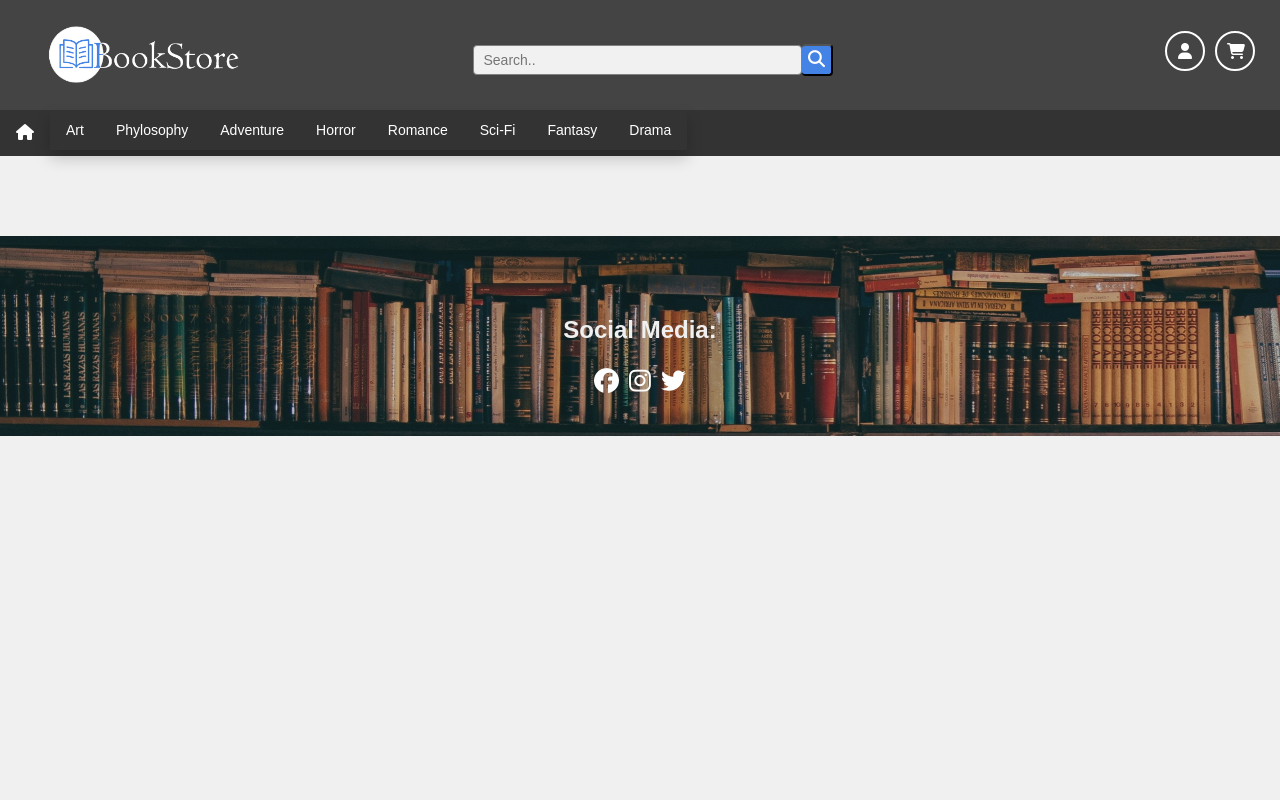
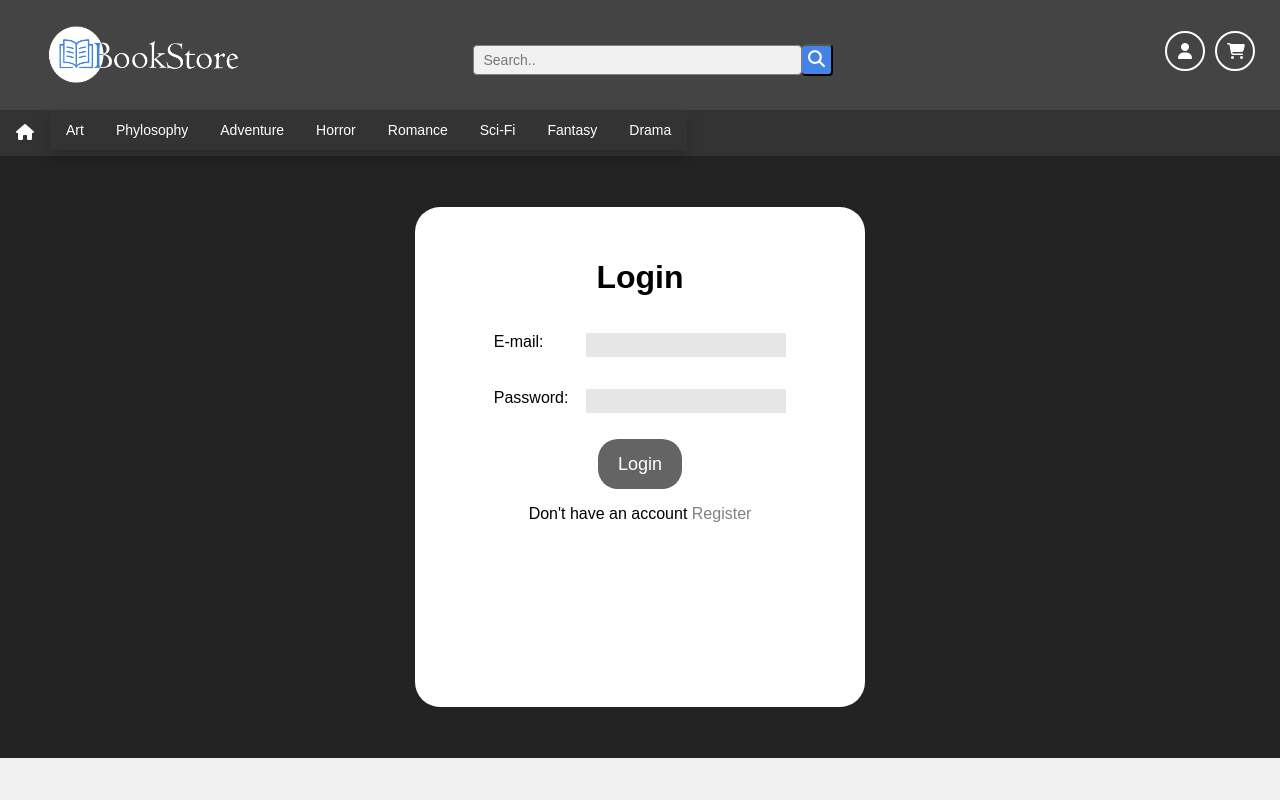
Before and after one commit to Jony33Invent/Online-Store-Fullstack, a React (Create React App) app in the folder parte2React/: page /home/account/login in a window 1280 px wide. Shown: the top 800 px of the page. Built offline with nearby package versions, Linux system fonts and the light colour scheme.

Commit message:
Atualizações de usuário
*É possível criar novas contas
*É possível deslogar da conta
*É possível apagar a conta

```diff
--- a/parte2React/src/App.js
+++ b/parte2React/src/App.js
@@ -5,6 +5,7 @@ import Login from './components/login/Login';
 import Register from './components/login/Register';
 import './App.css';
 import Categories from './components/categories/Categories';
+import ClientSettings from './components/client/ClientSettings';
 import Book from './components/book/Book';
 import {
   BrowserRouter,
@@ -31,8 +32,9 @@ function App() {
             <Route path="/categories/sci-fi" element={<Categories category="Sci-Fi" index={5}/>}></Route>
             <Route path="/categories/fantasy" element={<Categories category="Fantasy" index={6}/>}></Route>
             <Route path="/categories/drama" element={<Categories category="Drama" index={7}/>}></Route>
-            <Route path="/home/login" element={<Login />}></Route>
-            <Route path="/home/register" element={<Register />}></Route>
+            <Route path="/home/account/login" element={<Login />}></Route>
+            <Route path="/home/account/register" element={<Register />}></Route>
+            <Route path="/home/account/settings" element={<ClientSettings />}></Route>
           </Routes>
         <Footer />
       </BrowserRouter>
--- a/parte2React/src/components/Cart.jsx
+++ b/parte2React/src/components/Cart.jsx
@@ -11,14 +11,9 @@ let user = localStorage.getItem("user");
 
 function onMouseEnter(event) {
 	user = localStorage.getItem("user")
-	console.log(user);
 }
 
 function Cart() {
-
-
-	console.log(user);
-
 	cartItens=[];
 	cart=cartData;
 	cart.itens.forEach(i=>{cartItens.push(<CartItem item={books[i]}/>)});
@@ -36,7 +31,7 @@ function Cart() {
 			<div class="cart-container" onMouseOver={onMouseEnter}>
 				<div class="cart-col">
 					{cartItens}
-					<Link to={ user = localStorage.getItem("user") ? "/" : "/home/login"}><div class="cart-btn">Finalizar Compra</div></Link>
+					<Link to={ user ? "/" : "/home/account/login"}><div class="cart-btn">Finalizar Compra</div></Link>
 				</div>
 			</div>
 		)
--- a/parte2React/src/components/Header.jsx
+++ b/parte2React/src/components/Header.jsx
@@ -4,11 +4,15 @@ import './styles/style.css';
 import './styles/dropdown.css';
 import Cart from "./Cart"
 import {BrowserRouter as Router,Routes,Route,Link} from "react-router-dom";
-import {cartData} from './BookData';
-
-
 
 function Header() {
+    let user = localStorage.getItem("user")
+
+    function onMouseEnter(event) {
+        user = localStorage.getItem("user")
+        console.log(user)
+    }
+
     return (
         <div>
             <div class="div-block">
@@ -22,9 +26,9 @@ function Header() {
                         <button type="submit"><i class="fa fa-search"></i></button>
                     </form>
                 </div>
-                <div class="inline header-right">
+                <div class="inline header-right" onMouseOver={onMouseEnter}>
                     <a class="icon-circle" href="">
-                        <Link to="/home/login"><i class="icon-link fa-solid fa-user"></i></Link>
+                        <Link to={ user ? "/home/account/settings" : "/home/account/login"}><i class={ user ? "icon-link fa-solid fa-smile" : "icon-link fa-solid fa-user"}></i></Link>
                     </a>
                     <a class="icon-circle" href="">
                         <i class="icon-link fa-solid fa-cart-shopping"></i>
--- /dev/null
+++ b/parte2React/src/components/client/ClientSettings.jsx
@@ -0,0 +1,51 @@
+import React, {useState} from "react";
+import '.././styles/style.css';
+import '.././styles/login.css';
+import { useNavigate } from "react-router-dom";
+import { Link } from 'react-router-dom';
+
+function ClientSettings() {
+    const navigate = useNavigate()
+    const [values, setValues] = useState({
+        name: localStorage.getItem(localStorage.getItem("user") + "name"),
+        adress: localStorage.getItem(localStorage.getItem("user") + "adress"),
+        email: localStorage.getItem(localStorage.getItem("user"))
+    });
+
+    const handleExit = (event) => {
+        event.preventDefault();
+        localStorage.removeItem("user")
+        navigate('/')
+        window.location.reload(false)
+    }
+    const handleDelete = (event) => {
+        event.preventDefault();
+        localStorage.removeItem(localStorage.getItem("user") + "password")
+        localStorage.removeItem(localStorage.getItem("user") + "adress")
+        localStorage.removeItem(localStorage.getItem("user") + "name")
+        localStorage.removeItem(localStorage.getItem("user"))
+        localStorage.removeItem("user")
+        navigate('/')
+        window.location.reload(false)
+    }
+
+
+    return (
+        <div className="login-group">
+            <form class="login-base">
+                <h1>Settings</h1>
+                <p class="login-base-param">Name: {values.name} </p>
+                <p class="login-base-param">Adress: {values.adress} </p>
+                <p class="login-base-param">Email: {values.email} </p>
+
+                <input type="submit" class="login-btn" name="" value="Exit account" onClick={handleExit}></input>
+                <input type="submit" class="login-btn" name="" value="Delete account" onClick={handleDelete}></input>
+                <Link to="/home/account/">
+                    <input type="button" class="login-btn" name="" value="Edit account"></input>
+                </Link>
+            </form>
+        </div>
+    )
+}
+
+export default ClientSettings
--- a/parte2React/src/components/login/Login.jsx
+++ b/parte2React/src/components/login/Login.jsx
@@ -12,7 +12,7 @@ function Login() {
 
     const [firstTry, setFirstTry] = useState(true)
     const [filledData, setFilledData] = useState(false)
-    const [validAccount, setValidAccount] = useState(false)
+    const [logged, setLogged] = useState(false)
 
     const handleEmail = (event) => {
         setValues({...values, email: event.target.value})
@@ -28,12 +28,10 @@ function Login() {
         if (values.email && values.password) {
             setFilledData(true);
         }
-        if (values.email === 'teste@gmail.com' && values.password === '123') {
-            setValidAccount(true);
-        }
-        if(values.email && values.password && values.email === 'teste@gmail.com' && values.password === '123') {
+        if(filledData && values.email === localStorage.getItem(values.email) && values.password === localStorage.getItem(values.email + 'password')) {
+            setLogged(true);
             window.location.reload(false)
-            localStorage.setItem("user","auth");
+            localStorage.setItem("user", values.email);
         }
     }
 
@@ -41,14 +39,14 @@ function Login() {
         <div class="login-group">
             <form class="login-base" onSubmit={handleSubmit}>
                 <h1>Login</h1>
-                {!firstTry && (!validAccount || !filledData) ? <div className="erro">ERRO: verifique se a senha e/ou e-mail estão corretos</div> : null}
-                {validAccount && filledData ? <div className="aprovado">Login aprovado</div> : null}
+                {!firstTry && (!filledData || !logged) ? <div className="erro">ERRO: verifique se a senha e/ou e-mail estão corretos</div> : null}
+                {logged ? <div className="aprovado">Login aprovado</div> : null}
                 <p class="login-base-param">E-mail: <input class="login-input" type="text"
                     value={values.email} onChange={handleEmail}></input></p>
                 <p class="login-base-param">Password: <input class="login-input" type="password"
                     value={values.password} onChange={handlePassword}></input></p>
                 <input type="submit" class="login-btn" name="" value="Login"></input>
-                <p>Don't have an account <Link to="/home/register"><a href="" class="login-link">Register</a></Link></p>
+                <p>Don't have an account <Link to="/home/account/register"><a href="" class="login-link">Register</a></Link></p>
             </form>
         </div>
      )
--- a/parte2React/src/components/login/Register.jsx
+++ b/parte2React/src/components/login/Register.jsx
@@ -1,26 +1,65 @@
-import React from "react";
+import React, { useState } from "react";
 import '.././styles/style.css';
 import '.././styles/login.css';
 import { Link } from 'react-router-dom';
 function Login() {
+
+    const [values, setValues] = useState({
+        name: "",
+        adress: "",
+        email: "",
+        password: ""
+    });
+
+    const [firstTry, setFirstTry] = useState(true)
+    const [filledData, setFilledData] = useState(false)
+
+    const handleName = (event) => {
+        setValues({...values, name: event.target.value})
+    }
+    const handleAdress = (event) => {
+        setValues({...values, adress: event.target.value})
+    }
+    const handleEmail = (event) => {
+        setValues({...values, email: event.target.value})
+    }
+    const handlePassword = (event) => {
+        setValues({...values, password: event.target.value})
+    }
+
+    const handleSubmit = (event) => {
+        event.preventDefault();
+        setFirstTry(false);
+        if (values.email && values.password && values.adress && values.name) {
+            localStorage.setItem(values.email + 'name', values.name);
+            localStorage.setItem(values.email, values.email);
+            localStorage.setItem(values.email + 'adress', values.adress);
+            localStorage.setItem(values.email + 'password', values.password);
+            setFilledData(true);
+        }
+    }
+
+
     return (
         <div class="login-group">
-            <div class="login-base">
-                <h1>Login</h1>
-                <p>Name: <input class="login-input" type="text"></input></p>
-                <p>E-mail: <input class="login-input" type="text"></input></p>
-                <p>Adress: <input class="login-input" type="text"></input></p>
-                <p>Phone: <input class="login-input" type="text"></input></p>
+            <form class="login-base" onSubmit={handleSubmit}>
+                <h1>Register</h1>
+                {!firstTry && (!filledData) ? <div className="erro">ERRO: verifique se as informações inseridas estão corretas</div> : null}
+                {filledData ? <div className="aprovado">Usuário criado</div> : null}
+                <p class="login-base-param">Name: <input class="login-input" type="text" onChange={handleName}></input></p>
+                <p class="login-base-param">Adress: <input class="login-input" type="text" onChange={handleAdress}></input></p>
+                <p class="login-base-param">E-mail: <input class="login-input" type="text" onChange={handleEmail}></input></p>
+                <p class="login-base-param">Password: <input class="login-input" type="password" onChange={handlePassword}></input></p>
                 <div class="row">
                     <div>
                         <p class="message1">Already have an account?</p>
-                        <Link to="/home/login">
+                        <Link to="/home/account/login">
                             <input type="button" class="login-btn" name="" value="Login"></input>
                         </Link>
                     </div>
-                    <input type="button" class="login-btn create-account-btn" name="" value="Create Account"></input>
+                    <input type="submit" class="login-btn create-account-btn" name="" value="Create Account"></input>
                 </div>
-            </div>
+            </form>
         </div>
     )
 }
```
